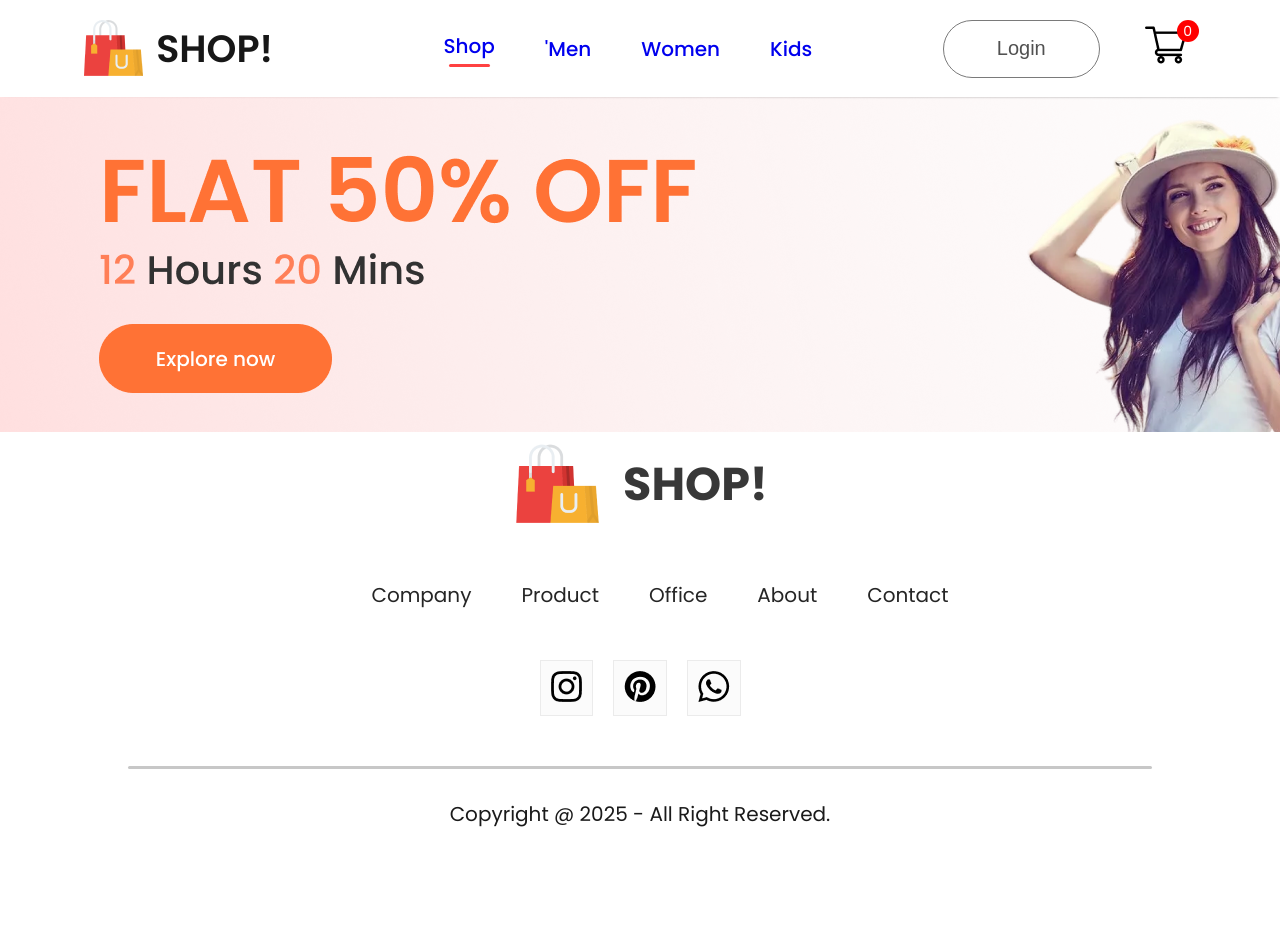
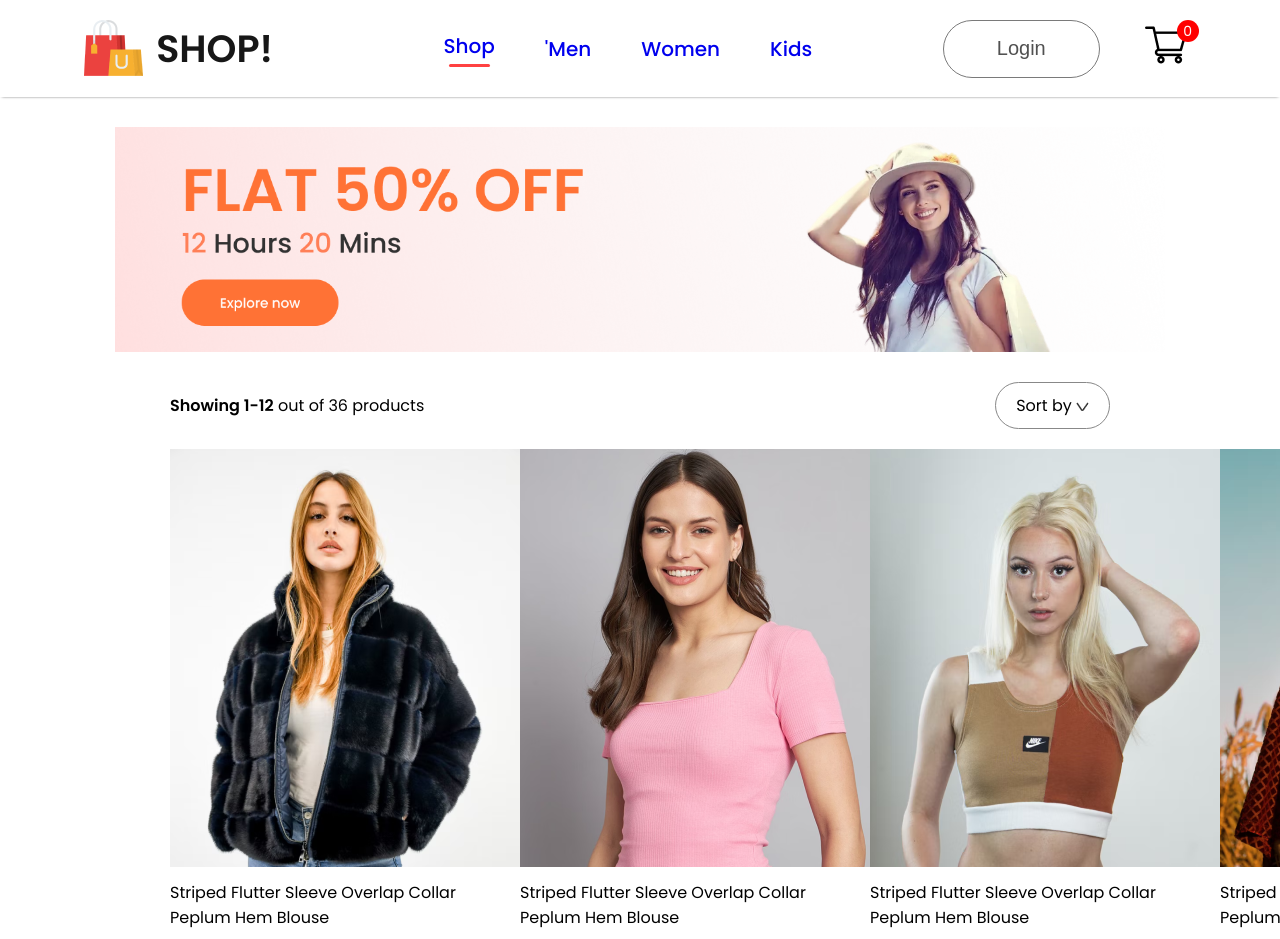
Before and after one commit to zizua/e-commerce, a React (Create React App) app in the folder frontend/: page /womens in a window 1280 px wide. Shown: the top 939 px of the page. Before the commit the page ends 859 px from the top, so only its background shows below. Built offline with nearby package versions, Linux system fonts and the light colour scheme.

Commit message:
16. import all data products to ShopCategory

```diff
--- a/frontend/src/App.js
+++ b/frontend/src/App.js
@@ -23,7 +23,7 @@
           <Route path="/" element={<Shop />} />
           <Route path="/mens" element={<ShopCategory banner={men_banner} category="men" />} />
           <Route path="/womens" element={<ShopCategory banner={women_banner} category="women" />} />
-          <Route path="/kids" element={<ShopCategory banner={kid_banner} category="kids" />} />
+          <Route path="/kids" element={<ShopCategory banner={kid_banner} category="kid" />} />
           <Route path="/product" element={<Product />}>
             <Route path=":productId" element={<Product />} />
           </Route>
--- a/frontend/src/Pages/CSS/ShopCategory.css
+++ b/frontend/src/Pages/CSS/ShopCategory.css
@@ -0,0 +1,43 @@
+.shopcategory-banner {
+    display: block;
+    margin: 30px auto;
+    width: 82%;
+}
+
+.shopcategory-indexSort {
+    display: flex;
+    margin: 0 170px;
+    justify-content: space-between;
+    align-items: center;
+}
+
+.shopcategory-sort {
+    padding: 10px 20px;
+    border-radius: 40px;
+    border: 1px solid #888;
+}
+
+.shopcategory-indexSort p span {
+    font-weight: 600;
+}
+
+.shopcategory-products {
+    margin: 20px 170px;
+    display: grid;
+    grid-template-columns: 1fr 1fr 1fr 1fr;
+    row-gap: 80px;
+}
+
+.shopcategory-loadmore {
+    display: flex;
+    justify-content: center;
+    align-items: center;
+    margin: 150px auto;
+    width: 233px;
+    height: 69px;
+    border-radius: 75px;
+    background: #ededed;
+    color: #787878;
+    font-size: 18px;
+    font-weight: 500;
+}
--- a/frontend/src/Pages/ShopCategory.jsx
+++ b/frontend/src/Pages/ShopCategory.jsx
@@ -1,16 +1,38 @@
-import React, { use, useContext } from 'react'
-import './CSS/ShopCategory.css'
-import { ShopContext } from '../Context/ShopContext'
+import React, { use, useContext } from 'react';
+import './CSS/ShopCategory.css';
+import { ShopContext } from '../Context/ShopContext';
+import dropdown_icon from '../Components/Assets/dropdown_icon.png';
+import Item from '../Components/Item/Item';
 
 const ShopCategory = (props) => {
   // 15. get the data from the context --start
-  const {all_product} = useContext(ShopContext);
+  const { all_product } = useContext(ShopContext);
+  return (
+    <div className="shop-category">
+      <img className="shopcategory-banner" src={props.banner} alt="" />
+      <div className="shopcategory-indexSort">
+        <p>
+          <span>Showing 1-12</span> out of 36 products
+        </p>
+        <div className="shopcategory-sort">
+          Sort by <img src={dropdown_icon} alt="" />
+        </div>
+      </div>
+      <div className="shopcategory-products">
+        {all_product.map((item, i) => {
+          if (props.category === item.category) {
+            return <Item key={i} id={item.id} name={item.name} image={item.image} new_price={item.new_price} old_price={item.old_price} />;
+          } else {
+            return null;
+          }
+        })}
+      </div>
+      <div className="shopcategory-loadmore">
+        Explore More
+      </div>
+    </div>
+  );
   // 15. get the data from the context --end
-  return (
-    <div className='shop-category'>
-      <img src={props.banner} alt="" />
-    </div>
-  )
-}
+};
 
-export default ShopCategory
+export default ShopCategory;
```
